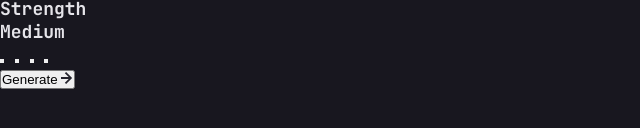
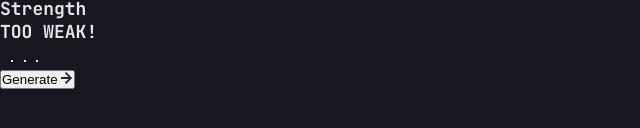
Before and after one commit to ikitamalarose/password-generator-app-challenge, a plain HTML site: page index.html in a window 1280 px wide. Both pictures are taken after a click on the button 2 px from the left and 279 px from the top of the page. Shown: the part 218-346 px from the top of the page, 0-640 px from the left. Drawn offline with Linux system fonts and the light colour scheme.

Commit message:
feat: Implement strength state functionality with color and indicator updates
- Add event listeners to strength states
- Implement handleStateClick to manage state selection
- Apply color to selected states and reset others
- Update indicator text based on state selection
- Format state IDs for better readability

```diff
--- a/css/media.css
+++ b/css/media.css
@@ -188,7 +188,7 @@
 
   .strengthComponent__indicator {
     text-transform: uppercase;
-    margin-right: 0.969rem;
+    margin-right: 0.4rem;
     width: max-content;
   }
 
@@ -202,14 +202,14 @@
     height: 1.75rem;
 
     border: 1px solid var(--almost-white);
-    background: none;
+    background: transparent;
   }
 
   .strength__state:not(:last-child) {
     margin-right: 0.5rem;
   }
 
-  .strength__state-red {
+  /* .strength__state-red {
     background: var(--red);
   }
 
@@ -223,7 +223,7 @@
 
   .strength__state-green {
     background: var(--neon-green);
-  }
+  } */
   /* strength indicator end */
 
   /* generate button */
--- /dev/null
+++ b/js/strength_state.js
@@ -0,0 +1,84 @@
+const states = document.querySelectorAll('.strength__state');
+const indicator = document.querySelector('.strengthComponent__indicator');
+
+const colors = {
+    red: "var(--red)",
+    orange: "var(--orange)",
+    yellow: "var(--yellow)",
+    green: "var(--neon-green)"
+}
+
+export function initState() {
+
+    states.forEach(state => {
+
+        state.addEventListener('click', () => {
+
+            handleStateClick(state);
+
+        });
+
+    });
+}
+
+function handleStateClick(state) {
+
+    const colorClasses = Object.keys(colors);
+
+    for (let index = 0; index < states.length; index++) {
+
+        if (states[index].id === state.id) {
+
+            colorClasses.forEach(color => {
+
+                if (state.classList.contains(`strength__state-${color}`)) {
+                    resetAllStates();
+                    applyColorToStates(state, index, colors[color]);
+                    updateIndicatorText(state.id);
+                }
+
+            });
+
+            break;
+        }
+    }
+}
+
+function formatStateId(stateId) {
+    return stateId === "too_weak" ? "too weak!" : stateId;
+}
+
+function isStateSelected(state) {
+    return state.style.border === "0px";
+}
+
+function applyColorToStates(state, position, color) {
+
+    if (!isStateSelected(state)) {
+
+        for (let index = 0; index < states.length; index++) {
+
+            if (index <= position) {
+
+                states[index].style.border = "0";
+                states[index].style.backgroundColor = color;
+            } else {
+                states[index].style.border = "1px solid var(--almost-white)";
+                states[index].style.backgroundColor = "transparent";
+            }
+        }
+    }
+
+}
+
+function resetAllStates() {
+
+    states.forEach(state => {
+        state.style.backgroundColor = "transparent";
+        state.style.border = "1px solid var(--almost-white)";
+    });
+}
+
+function updateIndicatorText(stateId) {
+    indicator.textContent = formatStateId(stateId).toUpperCase();
+}
--- a/main.js
+++ b/main.js
@@ -1,5 +1,7 @@
 import { initSliderMobile } from "./js/slider.js";
 import {initializeCheckboxButtons} from "./js/checkbox.js";
+import {initState} from "./js/strength_state.js";
 
 initSliderMobile();
 initializeCheckboxButtons();
+initState();
```
